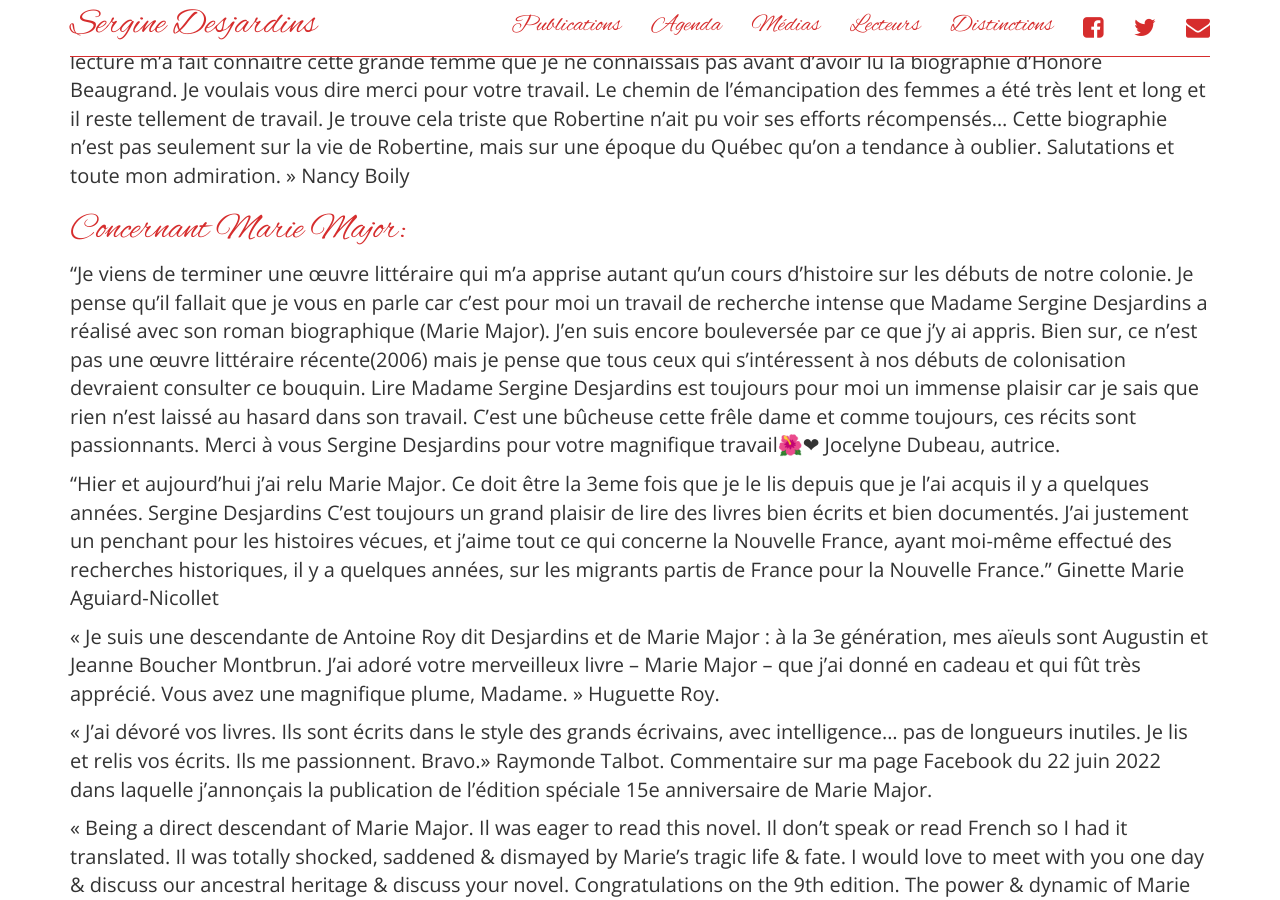
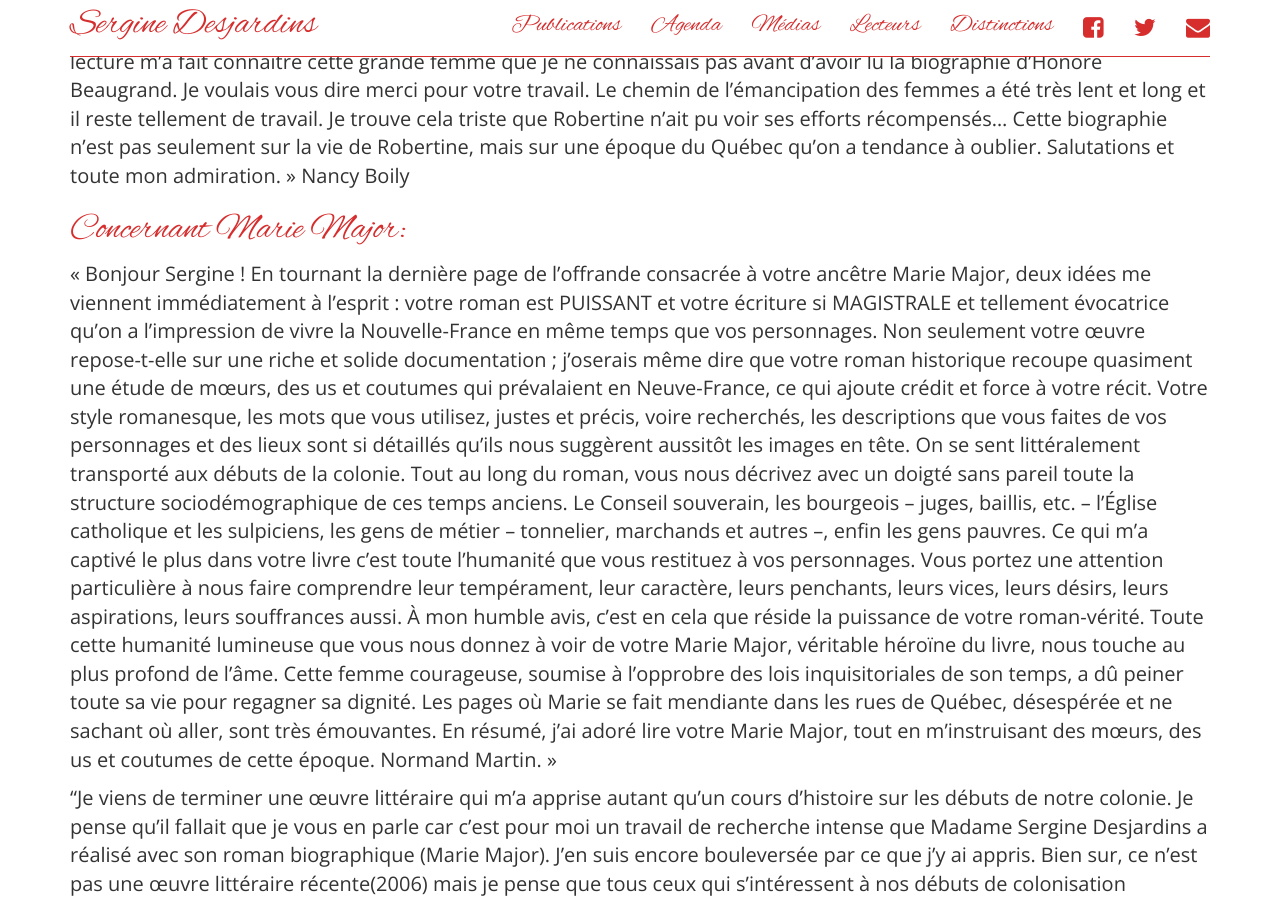
Before and after one commit to serginedesjardins/serginedesjardins.github.io, a Jekyll site: the page built from lecteurs.md, in a window 1280 px wide and 900 px high, scrolled down 30719 px. Built offline with Jekyll 4.4.1, drawn with Linux system fonts in a browser that asks for light colours; nearby versions of some CDN libraries.

Commit message:
Update lecteurs.md Normand Martin

```diff
--- a/lecteurs.md
+++ b/lecteurs.md
@@ -605,6 +605,16 @@ Saint-Pascal.
 
 # Concernant Marie Major:
 
+« Bonjour Sergine ! En tournant la dernière page de l’offrande consacrée à votre ancêtre Marie Major, deux idées me viennent immédiatement à l’esprit : votre roman est PUISSANT et votre écriture si MAGISTRALE et tellement évocatrice qu’on a l’impression de vivre la Nouvelle-France en même temps que vos personnages.
+Non seulement votre œuvre repose-t-elle sur une riche et solide documentation ; j’oserais même dire que votre roman historique recoupe quasiment une étude de mœurs, des us et coutumes qui prévalaient en Neuve-France, ce qui ajoute crédit et force à votre récit.
+Votre style romanesque, les mots que vous utilisez, justes et précis, voire recherchés, les descriptions que vous faites de vos personnages et des lieux sont si détaillés qu’ils nous suggèrent aussitôt les images en tête. On se sent littéralement transporté aux débuts de la colonie.
+Tout au long du roman, vous nous décrivez avec un doigté sans pareil toute la structure sociodémographique de ces temps anciens. Le Conseil souverain, les bourgeois – juges, baillis, etc. – l’Église catholique et les sulpiciens, les gens de métier – tonnelier, marchands et autres –, enfin les gens pauvres.
+Ce qui m’a captivé le plus dans votre livre c’est toute l’humanité que vous restituez à vos personnages. Vous portez une attention particulière à nous faire comprendre leur tempérament, leur caractère, leurs penchants, leurs vices, leurs désirs, leurs aspirations, leurs souffrances aussi. À mon humble avis, c’est en cela que réside la puissance de votre roman-vérité.
+Toute cette humanité lumineuse que vous nous donnez à voir de votre Marie Major, véritable héroïne du livre, nous touche au plus profond de l’âme. Cette femme courageuse, soumise à l’opprobre des lois inquisitoriales de son temps, a dû peiner toute sa vie pour regagner sa dignité. Les pages où Marie se fait mendiante dans les rues de Québec, désespérée et ne sachant où aller, sont très émouvantes.
+En résumé, j’ai adoré lire votre Marie Major, tout en m’instruisant des mœurs, des us et coutumes de cette époque.
+Normand Martin. »
+
+
 "Je viens de terminer une œuvre littéraire qui m'a apprise autant qu'un cours d'histoire sur les débuts de notre colonie.  Je pense qu'il fallait que je vous en parle car c'est pour moi un travail de recherche intense que Madame Sergine Desjardins a réalisé avec son roman biographique (Marie Major). J'en suis encore bouleversée par ce que j'y ai appris. Bien sur, ce n'est pas une œuvre littéraire récente(2006) mais je pense que tous ceux qui s'intéressent à nos débuts de colonisation devraient consulter ce bouquin. Lire Madame Sergine Desjardins est toujours pour moi un immense plaisir car je sais que rien n'est laissé au hasard dans son travail. C'est une bûcheuse cette frêle dame et comme toujours, ces récits sont passionnants.  Merci à vous Sergine Desjardins pour votre magnifique travail🌺❤  Jocelyne Dubeau, autrice.
 
 "Hier et aujourd'hui j'ai relu Marie Major. Ce doit être la 3eme fois que je le lis depuis que je l'ai acquis il y a quelques années.
```
